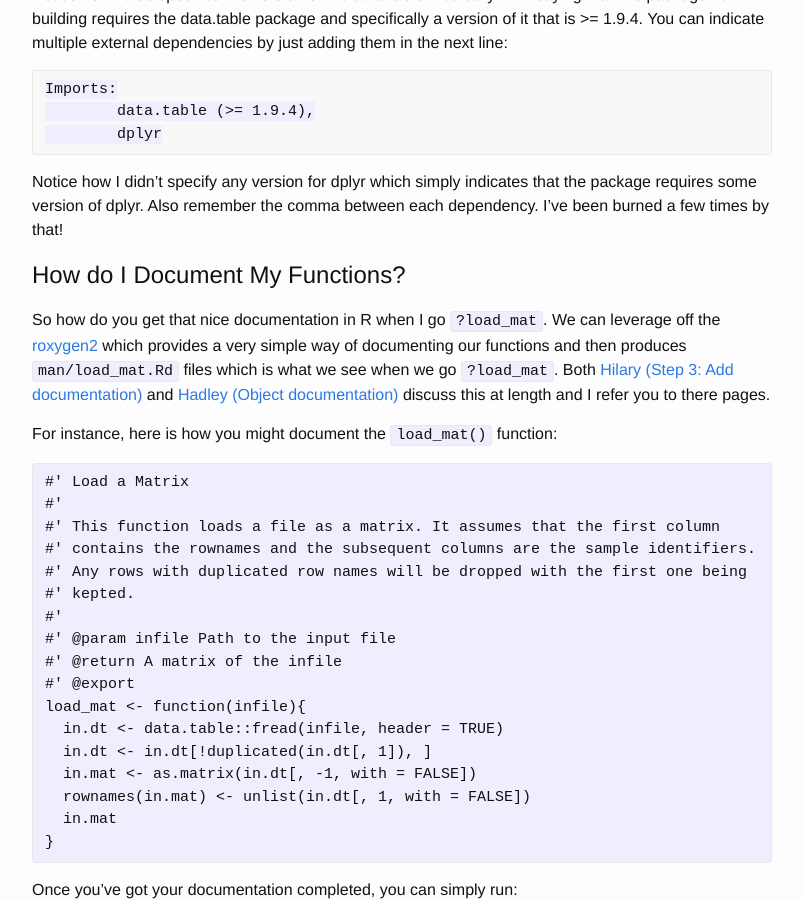
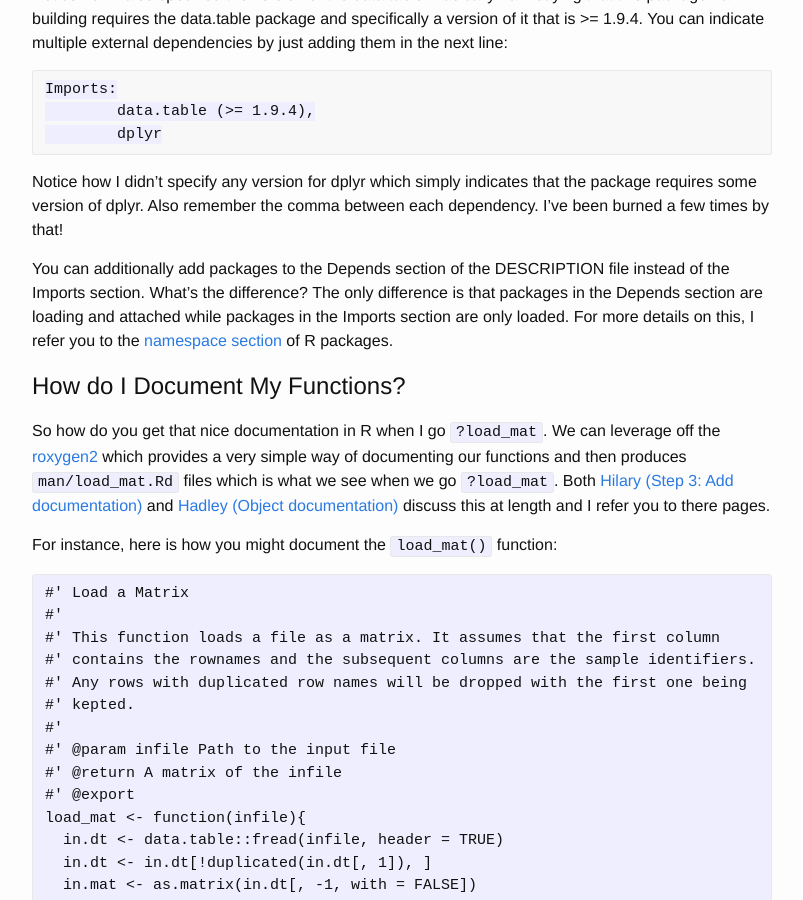
Before and after one commit to tinyheero/tinyheero.github.io, a Jekyll site: the page built from _posts/2015-07-26-making-your-first-R-package.md, in a window 1280 px wide and 900 px high, scrolled down 3630 px. Shown: the whole window, without its empty margins (238-1041 px from the left). Built offline with Jekyll 4.4.1, drawn with Linux system fonts in a browser that asks for light colours; Markdown is read by kramdown in place of the engine named in the settings; comment, search, counter and statistics services are not loaded.

Commit message:
Adding Details on Imports vs. Depends

````diff
--- a/_posts/2015-07-26-making-your-first-R-package.md
+++ b/_posts/2015-07-26-making-your-first-R-package.md
@@ -139,6 +139,8 @@ Imports:
 ```
 
 Notice how I didn't specify any version for dplyr which simply indicates that the package requires some version of dplyr. Also remember the comma between each dependency. I've been burned a few times by that!
+
+You can additionally add packages to the Depends section of the DESCRIPTION file instead of the Imports section. What's the difference? The only difference is that packages in the Depends section are loading and attached while packages in the Imports section are only loaded. For more details on this, I refer you to the [namespace section](http://r-pkgs.had.co.nz/namespace.html) of R packages.
 
 # How do I Document My Functions?
 
````
